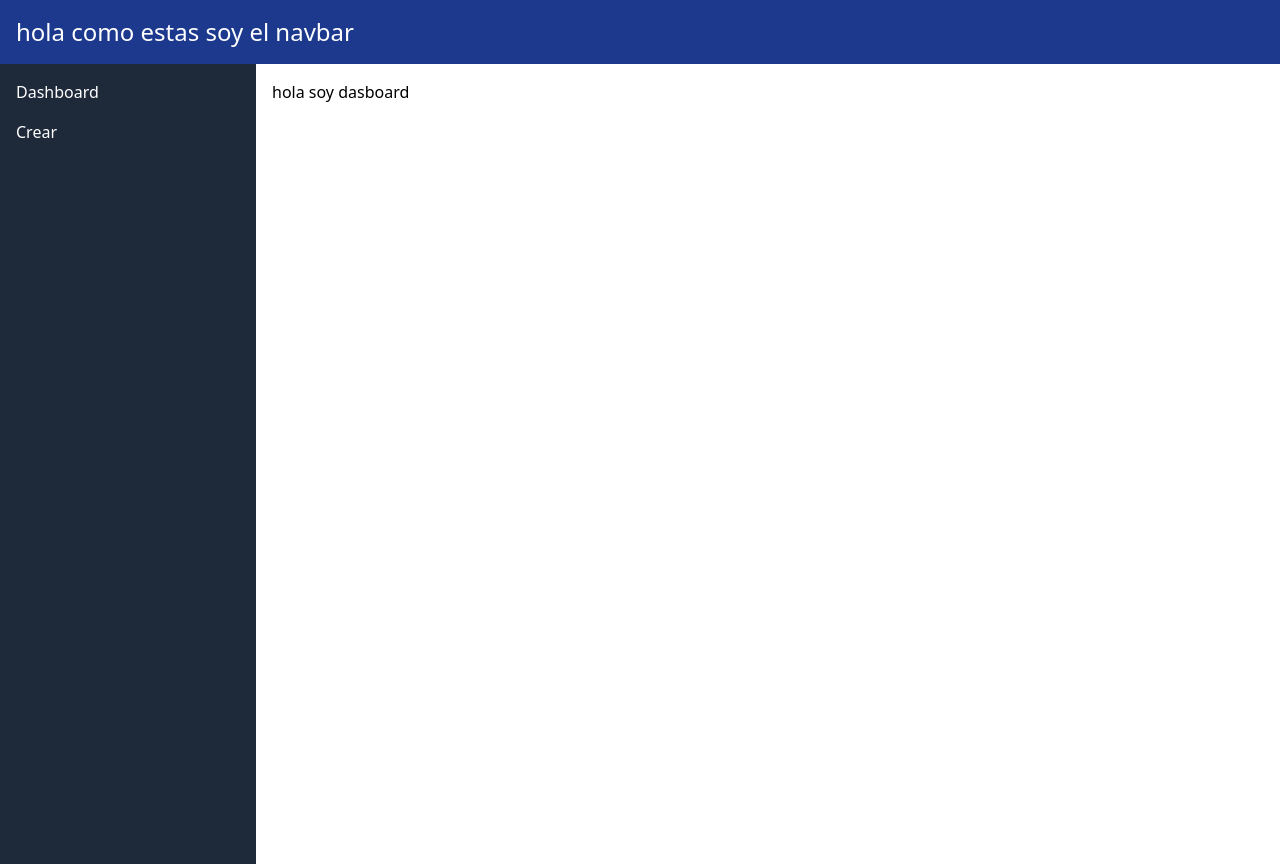
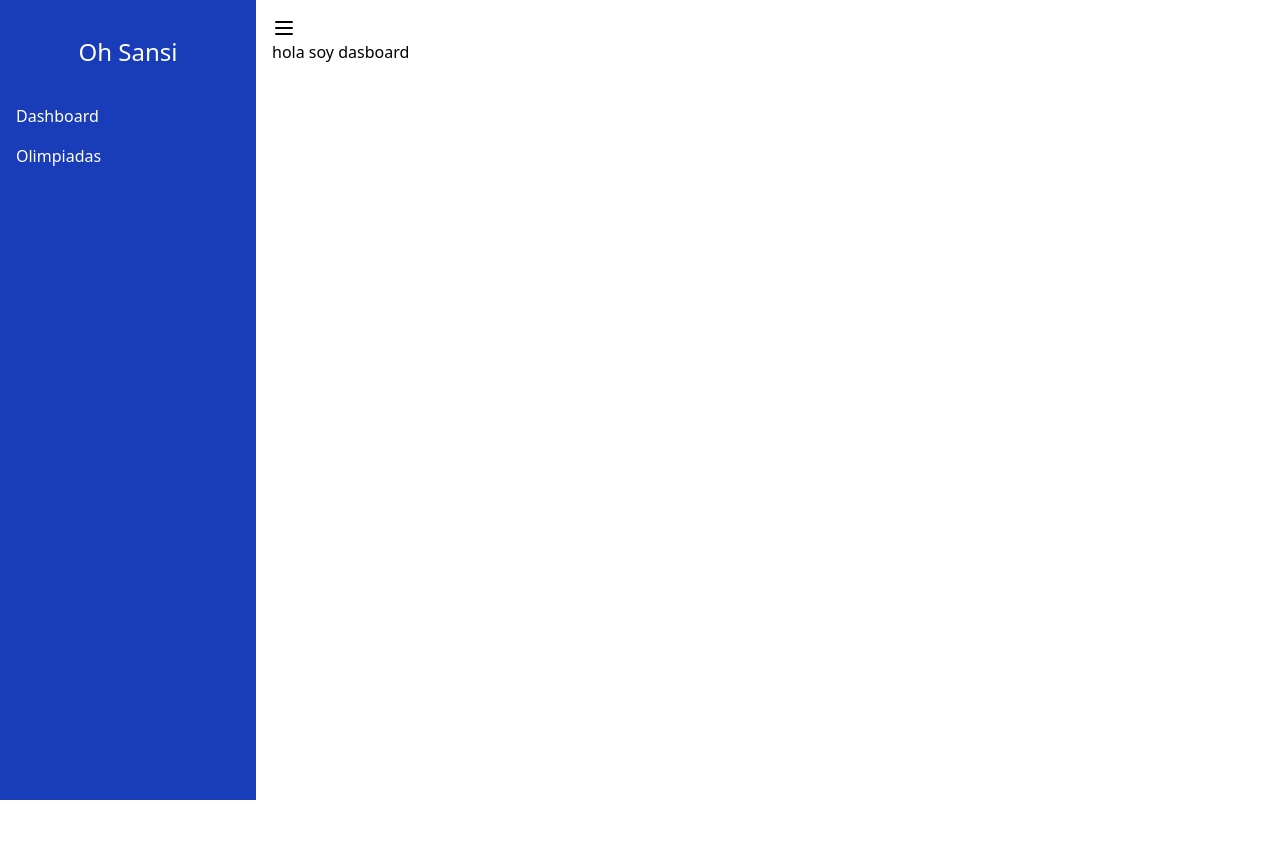
Before and after one commit to IVER-15-07/ohSansi, a React (Vite) app in the folder frontend/: page /AdminLayout in a window 1280 px wide. After the commit the page ends 800 px from the top, so only its background shows below. Built offline with nearby package versions, Linux system fonts and the light colour scheme.

Commit message:
el sidebar esa  definido

```diff
--- a/frontend/src/App.jsx
+++ b/frontend/src/App.jsx
@@ -1,7 +1,9 @@
 import { Routes, Route } from 'react-router-dom'
-import Navbar from './components/Navbar'
+
 import Home from './pages/Home'
 import AdminLayout from './layouts/AdminLayout'
+import Olympiad from './pages/admin/Olympiad'
+
 
 
 function App() {
@@ -11,10 +13,11 @@ function App() {
 
 
       <>
-        <Navbar />
+
         <Routes>
           <Route path="/" element={<Home />} />
-          <Route path="/AdminLayout/*" element={<AdminLayout />} />
+          <Route path="/AdminLayout" element={<AdminLayout />} />
+          <Route path="/AdminLayout/Olympiad" element={<Olympiad />} />
         </Routes>
       </>
 
--- a/frontend/src/layouts/AdminLayout.jsx
+++ b/frontend/src/layouts/AdminLayout.jsx
@@ -1,37 +1,69 @@
 import React from 'react'
-import  {useState} from 'react'
+import { useState } from 'react'
 import Dashboard from '../pages/admin/Dashboard';
-import Create from '../pages/admin/Create';
+import Olympiad from '../pages/admin/Olympiad';
 
 
 const AdminLayout = () => {
 
   const [paginacion, setPaginacion] = useState("DASHBOARD");
+  const [isCollapsed, setIsCollapsed] = useState(false); // estado para  controlar el saidebar xd
 
   const renderComponent = () => {
-    if(paginacion==='DASHBOARD'){
-      return <Dashboard/>
-    }else{
-      if(paginacion==='CREAR'){
-        return <Create/>
+    if (paginacion === 'DASHBOARD') {
+      return <Dashboard />
+    } else {
+      if (paginacion === 'CREAR') {
+        return <Olympiad />
       }
 
     }
 
   }
 
+  const toggleSidebar = () => {
+    setIsCollapsed(!isCollapsed); // cambia el estado del sidebar
+  }
+
 
   return (
     <div className="flex">
       {/* Sidebar */}
-    <div className="w-1/5 p-4 bg-gray-800 text-white h-screen">
-      <button onClick={() => setPaginacion('DASHBOARD')} className="block mb-4">Dashboard</button>
-      <button onClick={() => setPaginacion('CREAR')} className="block mb-4">Crear</button>
+      <div className={`p-4 bg-blue-800 text-white h-screen transition-all duration-300 ${
+          isCollapsed ? 'w-[2cm] rounded-2xl' : 'w-1/5'
+        }`}>
+        <div className="p-5 text-center">
+          <h1 className={`text-2xl mb-4 ${isCollapsed ? 'hidden' : 'block'}`}>Oh Sansi</h1>
+        </div>
+        <button
+          onClick={() => setPaginacion('DASHBOARD')}
+          className={`block mb-4 ${isCollapsed ? 'text-sm' : ''}`}
+        >
+          Dashboard
+        </button>
+        <button
+          onClick={() => setPaginacion('CREAR')}
+          className={`block mb-4 ${isCollapsed ? 'text-sm' : ''}`}
+        >
+          Olimpiadas
+        </button>
       </div>
 
       {/* Main Content */}
       <div className="w-4/5 p-4">
+        <div ><svg onClick={toggleSidebar} xmlns="http://www.w3.org/2000/svg" viewBox="0 0 24 24" fill="none" stroke="currentColor" stroke-linecap="round" stroke-linejoin="round" width="24" height="24" stroke-width="2">
+          <path d="M4 6l16 0"></path>
+          <path d="M4 12l16 0"></path>
+          <path d="M4 18l16 0"></path>
+        </svg></div>
+
+        <ion-icon name="airplane-outline"></ion-icon>
+
+        <div className="h-1/10 ">
+
           {renderComponent()}
+
+        </div>
       </div>
     </div>
   )
--- a/frontend/src/pages/Home.jsx
+++ b/frontend/src/pages/Home.jsx
@@ -5,7 +5,7 @@ const Home = () => {
     const navigate = useNavigate()
 
     const handleNavigate = () => {
-            navigate('/AdminLayout')
+        navigate('/AdminLayout')
     }
 
 
--- a/frontend/src/pages/admin/Create.jsx
+++ /dev/null
@@ -1,38 +0,0 @@
-import React from 'react'
-import { useState } from 'react'
-
-const Create = () => {
-
-    const [jump, setJump] = useState('CREAR')
-
-    const handleJump = () => {
-        if (jump === 'CREAR') {
-            return <Create />
-        } else if (jump === 'CATEGORIA') {
-            return <Categoria />
-        } else if (jump === 'PAGO') {
-            return <Pago />
-        } else if (jump === 'ABRIR') {
-            return <Abrir />
-        }
-    }
-
-
-
-    return (
-        <div className="flex flex-col h-screen">
-      {/* Sidebar */}
-      <div className="h-1/10 p-4 bg-gray-800 text-white">
-        <h1> crear olimpia                configurar olimpiada  </h1>
-      </div>
-
-      {/* Main Content */}
-      <div className="h-9/10 p-4">
-        <h1>hola aqui esta el contenido de los formularios</h1>
-      </div>
-    </div>
-    )
-
-}
-
-export default Create
--- a/frontend/src/pages/admin/Levels.jsx
+++ b/frontend/src/pages/admin/Levels.jsx
@@ -0,0 +1,12 @@
+import React from 'react'
+//componente de niveles o categorias
+
+const Levels = () => {
+  return (
+    <div>
+      <h1> hola soy  los niveles  o categoria </h1>
+    </div>
+  )
+}
+
+export default Levels
--- /dev/null
+++ b/frontend/src/pages/admin/Olympiad.jsx
@@ -0,0 +1,46 @@
+import React from 'react'
+import { useNavigate } from 'react-router-dom'
+import { useState } from 'react'
+import OlympiadAreas from './OlympiadAreas'
+
+
+
+
+const Olympiad = () => {
+
+    const [olympiad, setCreate] = useState()
+
+    const Rendercreate = () => {
+    if (olympiad === 'CREAR') {
+            return <OlympiadAreas />
+        }
+    }
+
+
+
+
+
+
+    return (
+        <div className="flex flex-col h-screen">
+            {/* Sidebar */}
+            <div className="h-1/10 p-4 bg-gray-800 text-white">
+                <h1> LISTA DE OLYMPIAD </h1>
+            </div>
+
+
+            {/* Main Content */}
+            <div className="h-9/10 p-4">
+                <h1>CREAR OLIMPIADA </h1>
+                <button onClick={() => setCreate('OLIMPIADAS')} className="block mb-4">paso 1</button>
+            </div>
+
+            <div className="h-9/10 p-4">
+            {Rendercreate()}
+            </div>
+        </div>
+    )
+
+}
+
+export default Olympiad
--- a/frontend/src/pages/admin/OlympiadAreas.jsx
+++ b/frontend/src/pages/admin/OlympiadAreas.jsx
@@ -1,12 +1,47 @@
 import React from 'react'
+import { useState } from 'react'
+
+import Olympiadareas from './OlympiadAreas'
+import Levels from './Levels'
+import PaymentOrder from './PaymentOrder'
 
 const OlympiadAreas = () => {
-  return (
-    <div>
-        <h1>hola  son  areas de  olimpiada </h1>
 
-    </div>
-  )
+    const [jump, setJump] = useState('OLIMPIADAS')
+
+
+    const RenderJump = () => {
+        if (jump === 'OLIMPIADAS') {
+            return <Olympiadareas />
+        } else if (jump === 'AREAS') {
+            return <Levels />
+        } else if (jump === 'CATEEGORIA') {
+            return <Pago />
+        } else if (jump === 'PAGO') {
+            return <PaymentOrder />
+        }
+    }
+
+
+
+
+    return (
+        <div className="flex flex-col h-screen">
+            {/* Sidebar */}
+            <div className="h-1/10 p-4 bg-gray-800 text-white">
+                <h1> hola  soy  LA PAGINACION </h1>
+                <button onClick={() => setJump('OLIMPIADAS')} className="block mb-4">paso 1</button>
+                <button onClick={() => setJump('AREAS')} className="block mb-4">paso 1</button>
+                <button onClick={() => setJump('CATEGORIA')} className="block mb-4">paso 1</button>
+                <button onClick={() => setJump('PAGO')} className="block mb-4">paso 1</button>
+            </div>
+
+            {/* Main Content */}
+            <div className="h-9/10 p-4">
+            {RenderJump()}
+            </div>
+        </div>
+    )
 }
 
 export default OlympiadAreas
--- a/frontend/src/pages/admin/PaymentOrder.jsx
+++ b/frontend/src/pages/admin/PaymentOrder.jsx
@@ -0,0 +1,13 @@
+import React from 'react'
+//este es el componente del orden de  pago xd
+
+const PaymentOrder = () => {
+  return (
+    <div>
+        <h1>hola soy orden de  pago</h1>
+
+    </div>
+  )
+}
+
+export default PaymentOrder
```
Lines whose indentation alone changed are shown as unchanged.
